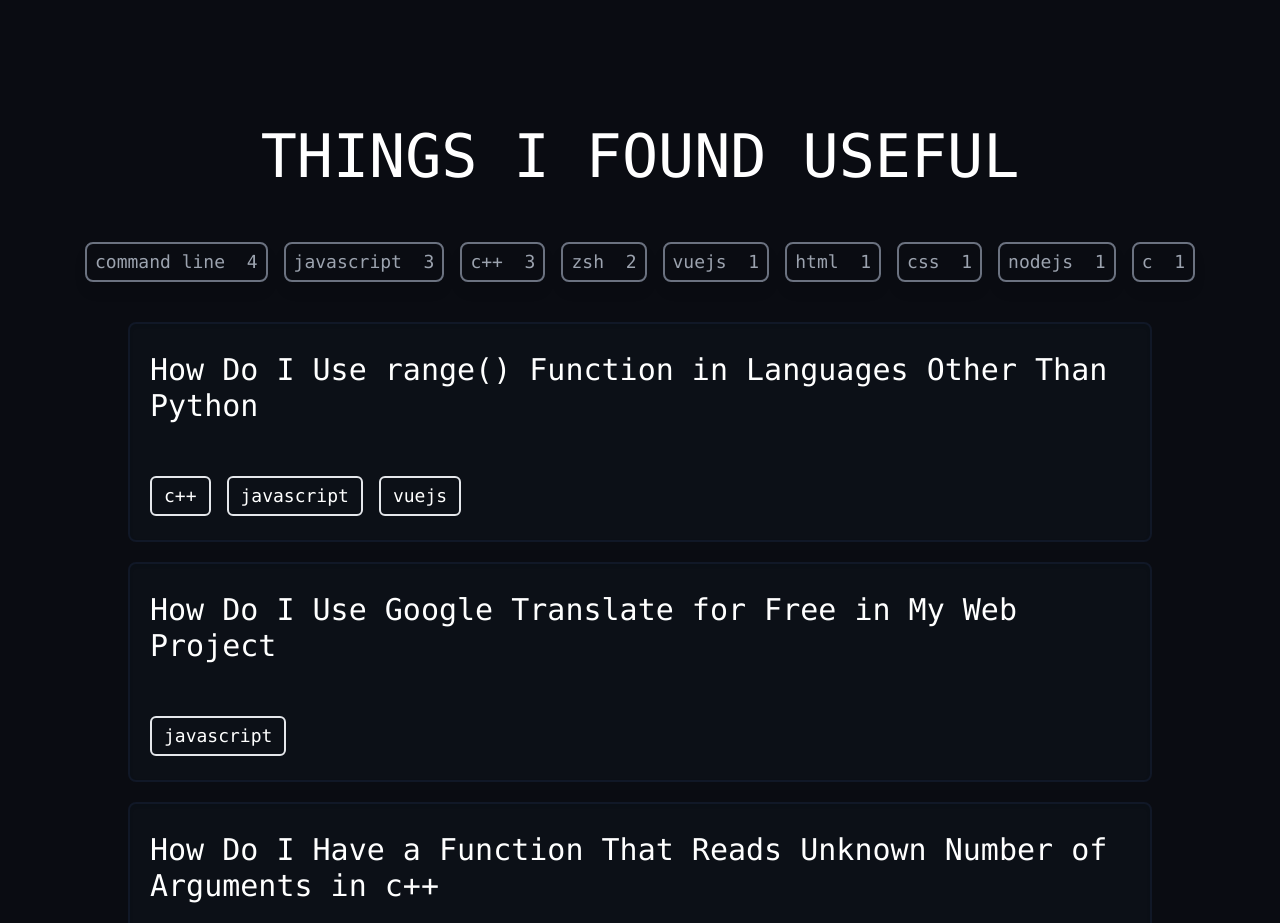
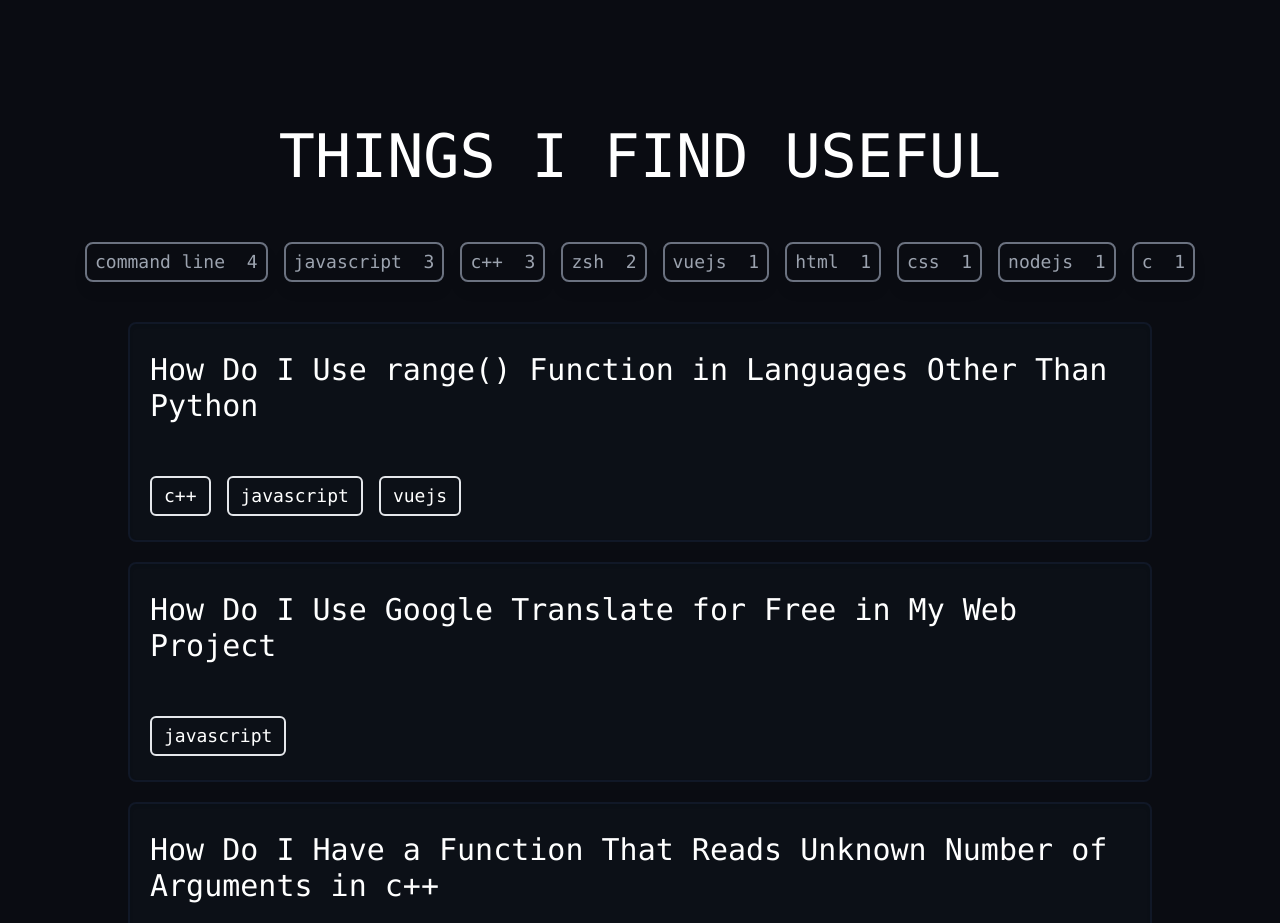
Before and after one commit to txstc55/But-how-do-I, a Vue app: page / in a window 1280 px wide. Shown: the part 1180-2103 px from the top of the page. Built offline with nearby package versions, Linux system fonts and the light colour scheme.

Commit message:
CHANGE TEXT

```diff
--- a/src/views/PostGridView.vue
+++ b/src/views/PostGridView.vue
@@ -15,7 +15,7 @@
         no-select
       "
     >
-      THINGS I FOUND USEFUL
+      THINGS I FIND USEFUL
     </div>
     <div class="items-center mb-8 text-center no-select">
       <button
```
